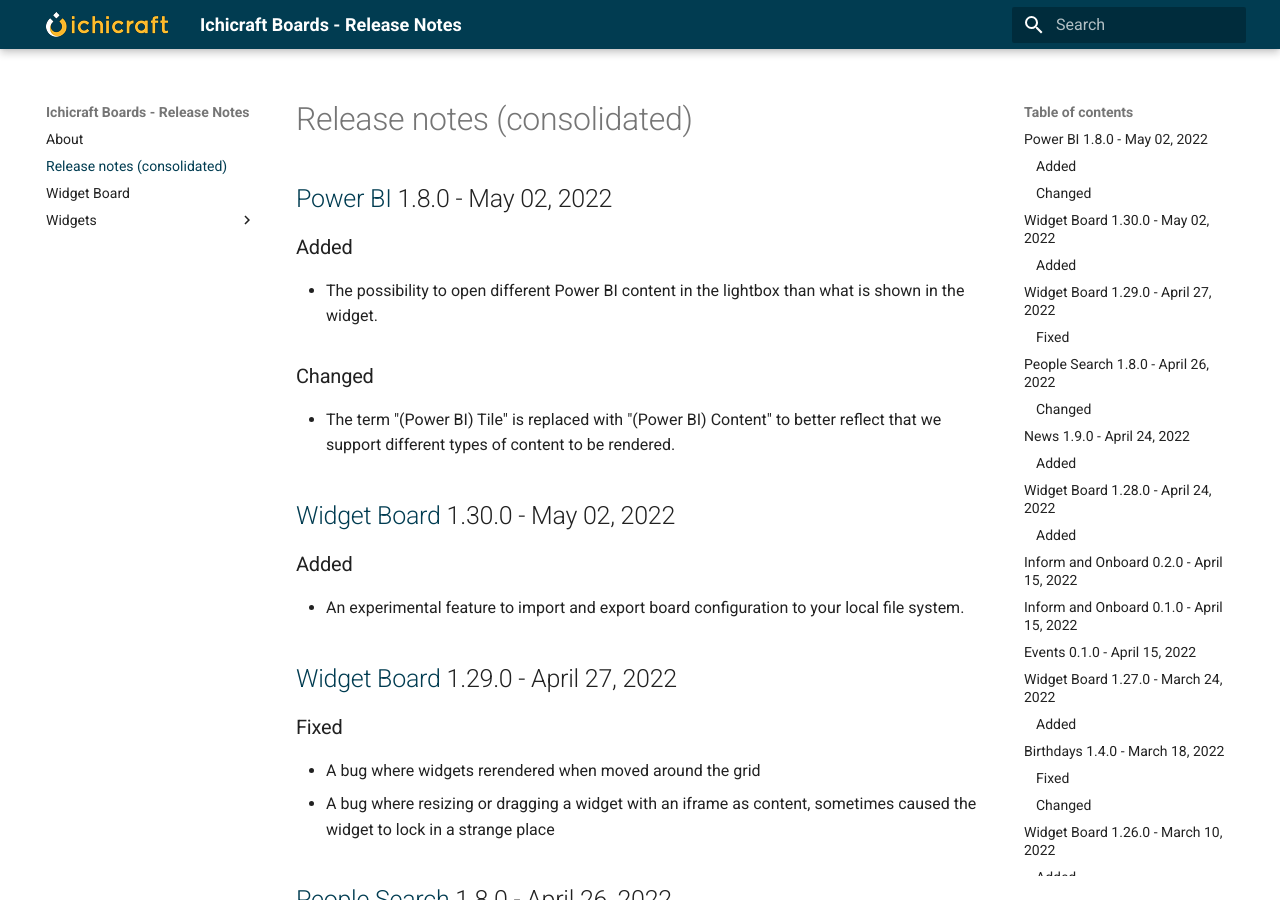
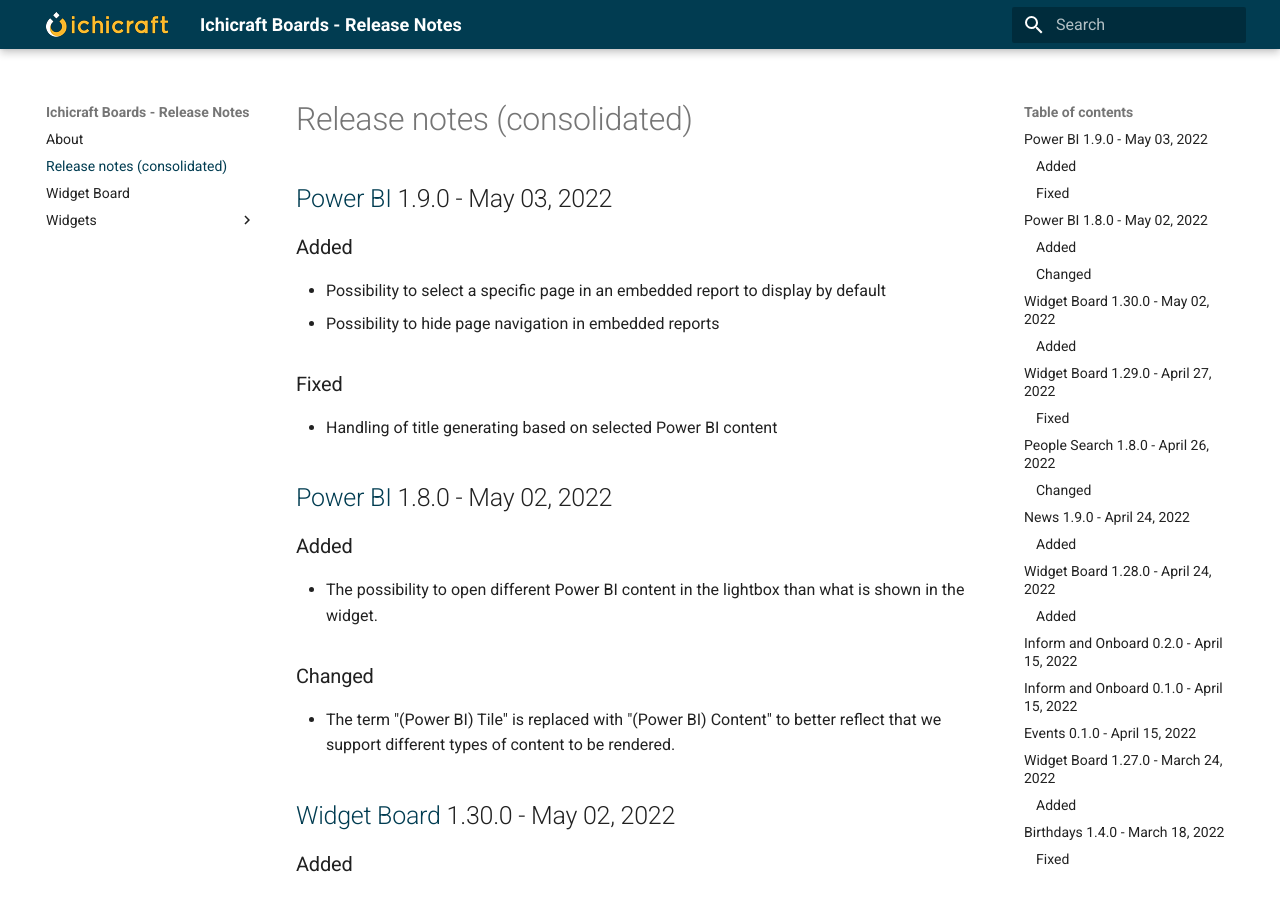
Before and after one commit to ichicraft/widgets-docs, an MkDocs documentation site: the page built from docs/Release-notes-(consolidated).md, in a window 1280 px wide and 900 px high. Built offline with MkDocs 1.6.1 and Material for MkDocs 9.7.7, drawn with Linux system fonts in a browser that asks for light colours.

Commit message:
Release notes updated by BuildService

```diff
--- a/docs/Release-notes-(consolidated).md
+++ b/docs/Release-notes-(consolidated).md
@@ -1,3 +1,12 @@
+## [Power BI](./Widgets/Power BI.md) 1.9.0 - May 03, 2022
+
+### Added
+- Possibility to select a specific page in an embedded report to display by default
+- Possibility to hide page navigation in embedded reports
+
+### Fixed
+- Handling of title generating based on selected Power BI content
+
 ## [Power BI](./Widgets/Power BI.md) 1.8.0 - May 02, 2022
 
 ### Added
```
Also changed, not shown: docs/Widgets/Power BI.md (+9 -0 lines).
